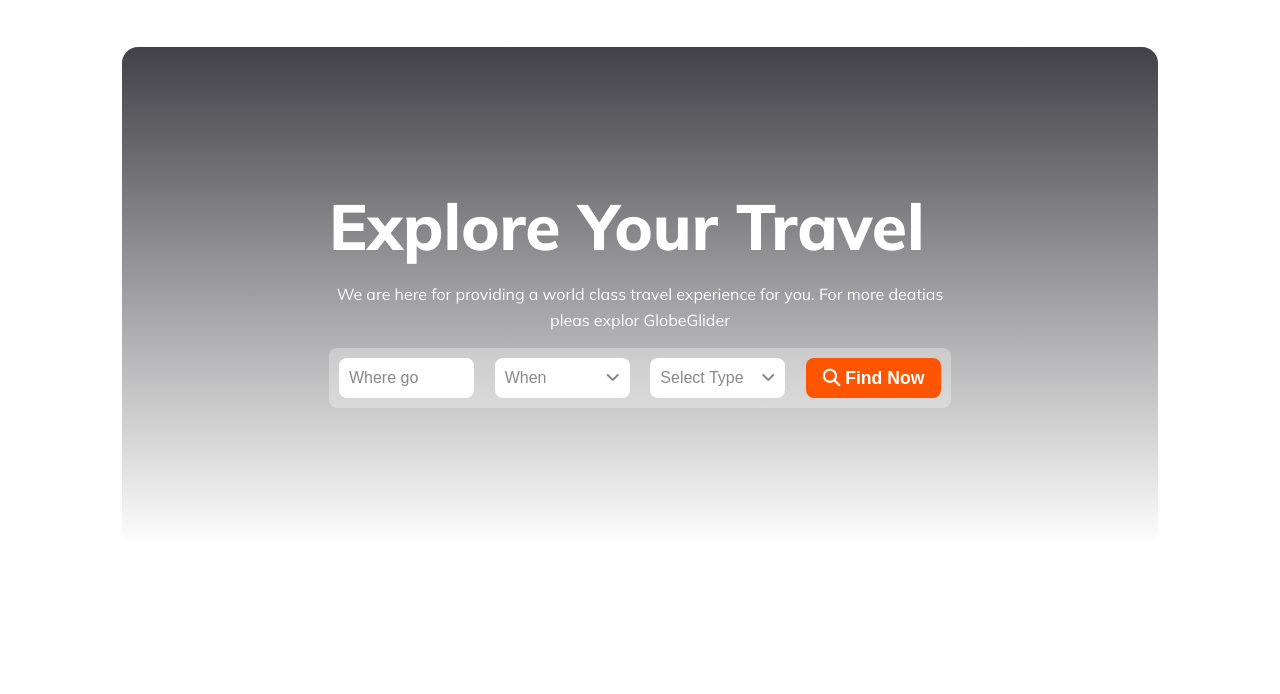
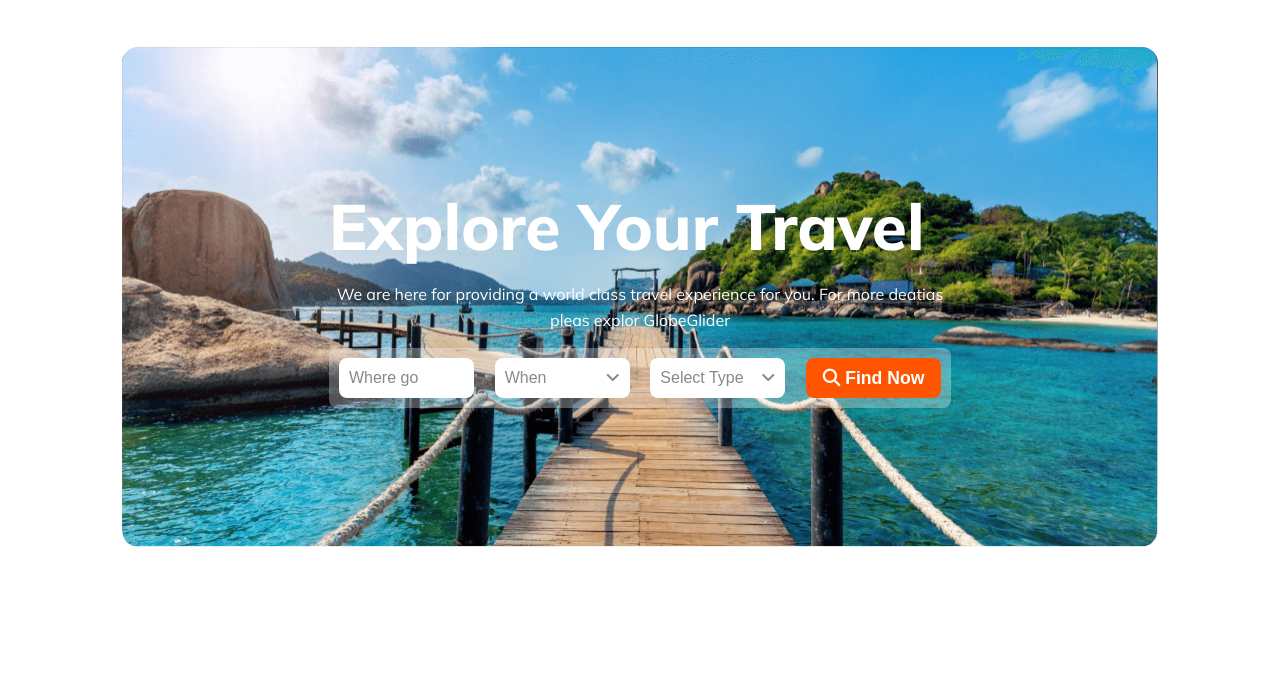
Before and after one commit to pradipcse/B9A1-GlobeGlider, a plain HTML site: page index.html in a window 1280 px wide. Shown: the part 74-768 px from the top of the page. Drawn offline with Linux system fonts and the light colour scheme; the site is published under a folder, as on GitHub Pages, so addresses that start at the root find nothing.

Commit message:
bannar background updated

```diff
--- a/styles.css
+++ b/styles.css
@@ -79,7 +79,7 @@ body {
     display: flex;
     justify-content: center;
     align-items: center;
-    background: url('/Images/bannar.png'), linear-gradient(180deg, rgba(19, 19, 24, 0.80) 0%, rgba(19, 19, 24, 0.00) 100%);
+    background: url('./Images/bannar.png'), linear-gradient(180deg, rgba(19, 19, 24, 0.80) 0%, rgba(19, 19, 24, 0.00) 100%);
     background-repeat: no-repeat;
     background-position: center center;
     background-size: cover;
```
